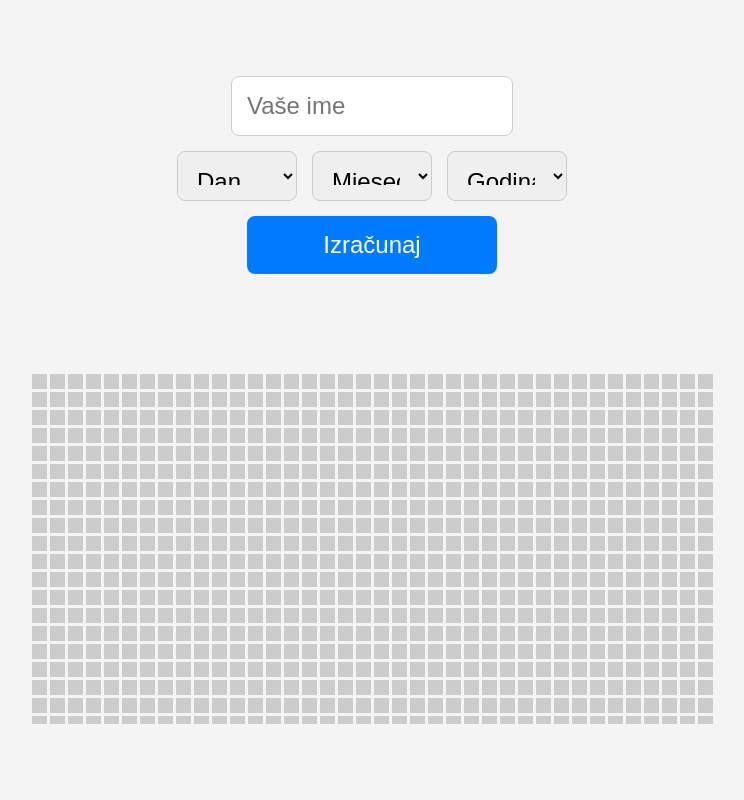
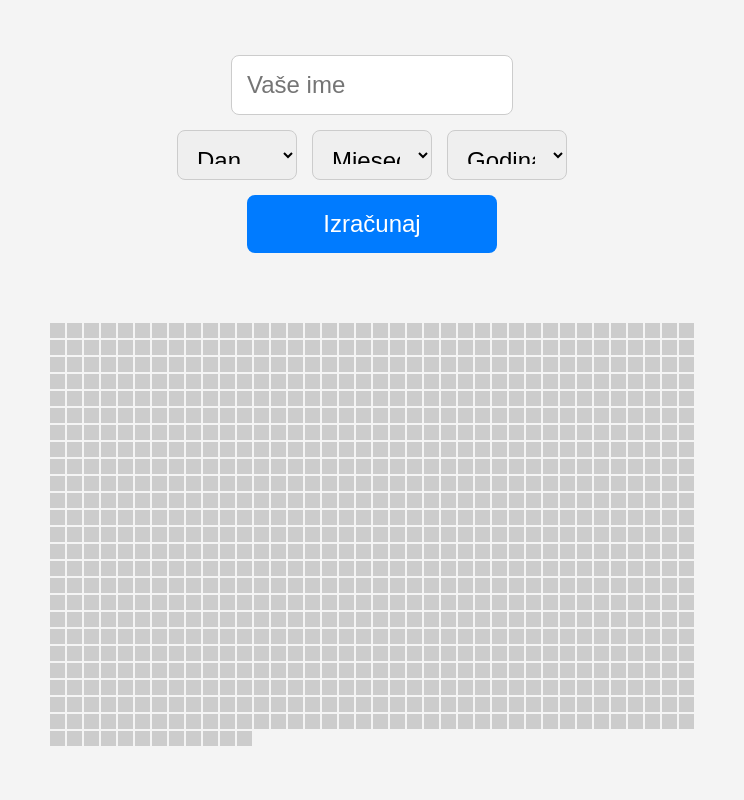
Before and after one commit to MementoMoriDFP/Izlozba, a plain HTML site: page index.html in a window 1280 px wide. Shown: the whole page, without its empty margins (268-1012 px from the left). Drawn offline with Linux system fonts and the light colour scheme.

Commit message:
Update style.css

```diff
--- a/style.css
+++ b/style.css
@@ -13,7 +13,7 @@ body {
 
 #explanation {
     text-align: center;
-    margin-bottom: 30px;
+    margin-bottom: 20px;
     font-size: 1.5rem;
     padding: 15px;
     background-color: #fff;
@@ -29,7 +29,7 @@ body {
     flex-direction: column;
     align-items: center;
     gap: 15px;
-    margin-bottom: 50px;
+    margin-bottom: 30px;
     text-align: center;
     width: 100%;
     max-width: 500px;
@@ -86,7 +86,7 @@ body {
 }
 
 .message {
-    margin-bottom: 50px;
+    margin-bottom: 30px;
     font-size: 2rem;
     font-weight: bold;
     text-align: center;
@@ -97,10 +97,11 @@ body {
 .grid {
     display: grid;
     grid-template-columns: repeat(38, 15px);
-    gap: 3px;
+    gap: 2px;
     justify-content: center;
-    max-height: 350px;
-    overflow-y: auto;
+    max-width: 100%;
+    max-height: none;
+    margin-top: 10px;
 }
 
 .square {
```
